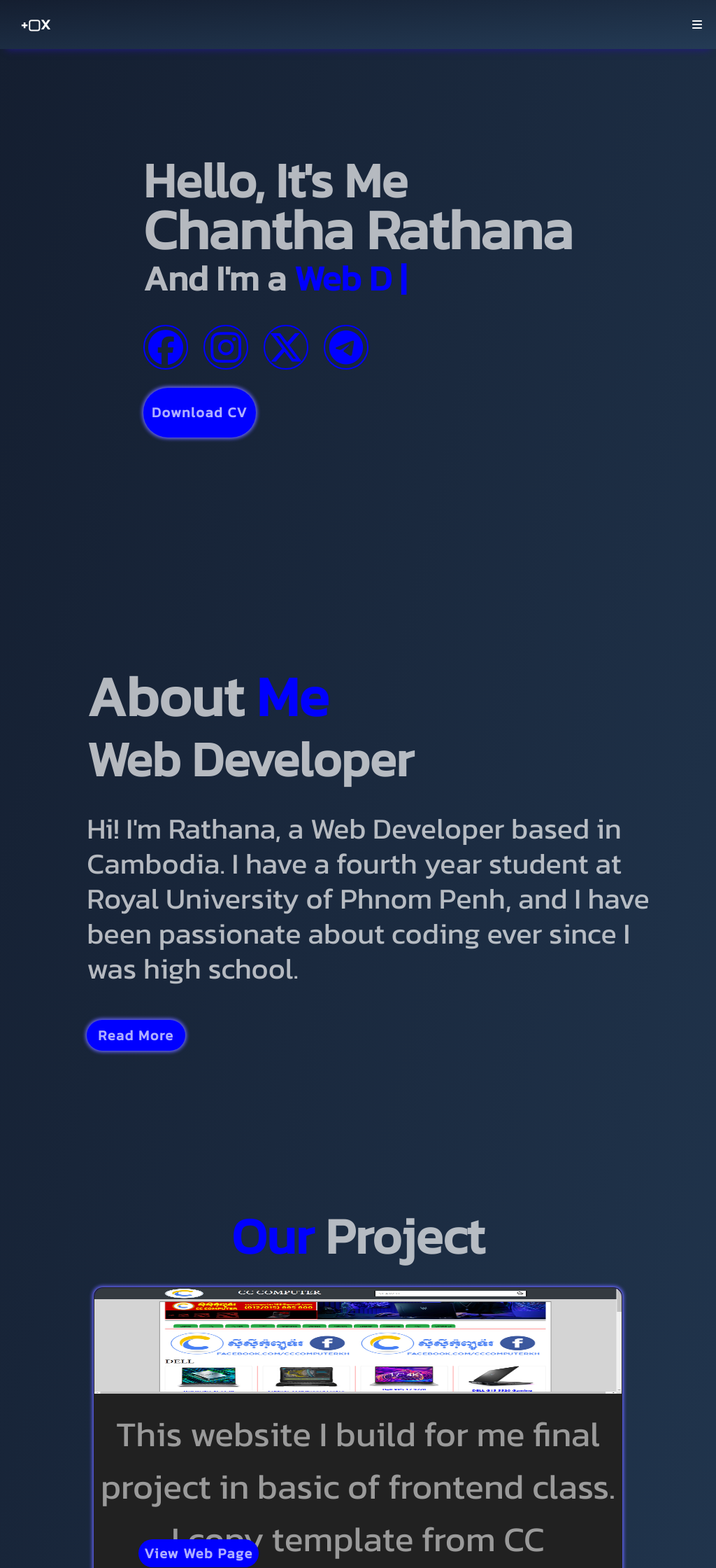
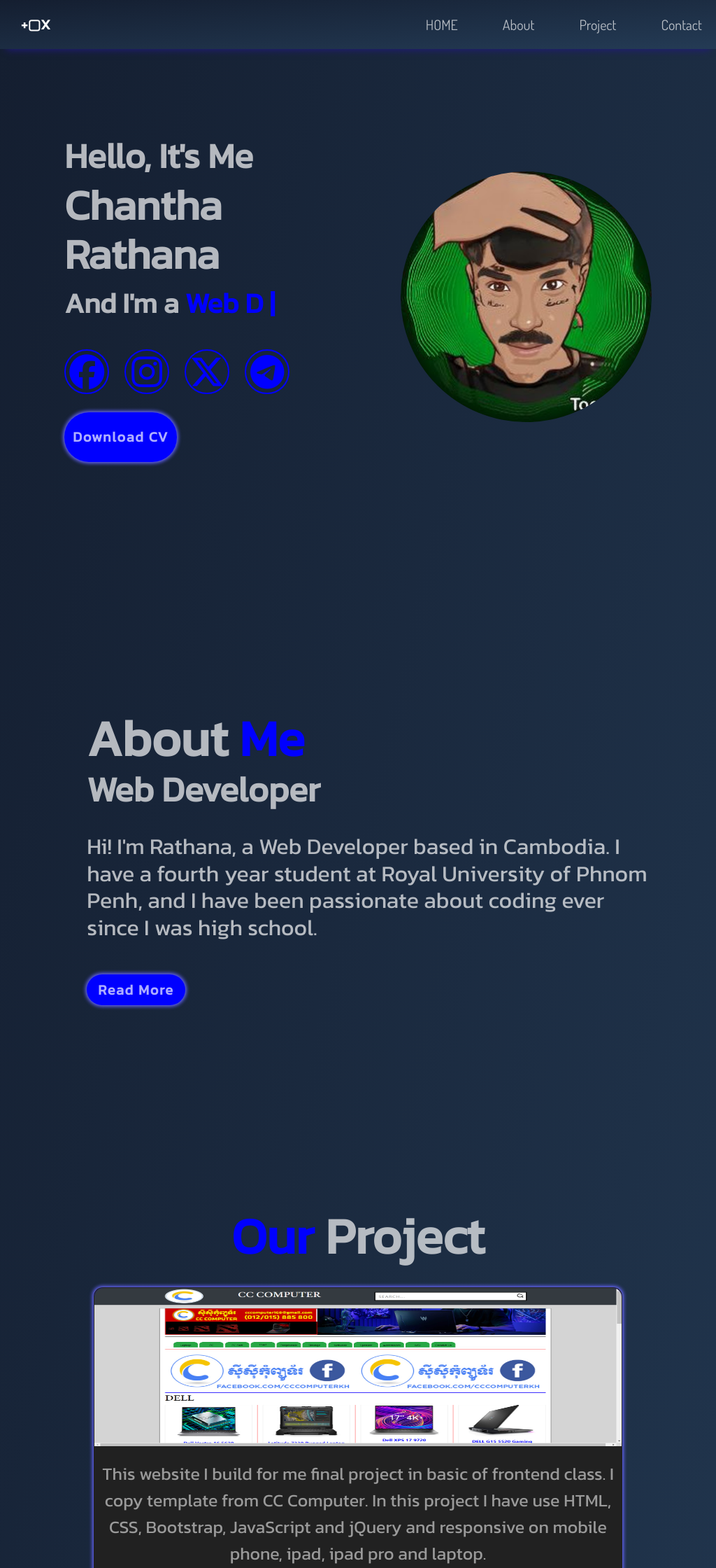
Before and after one commit to ZenTo26/Portfolio-Web, a Vue app: page / in a window 1024 px wide. Shown: the top 2240 px of the page at 70% size. Built offline with nearby package versions, Linux system fonts and the light colour scheme.

Commit message:
responsive 2

```diff
--- a/src/components/About.vue
+++ b/src/components/About.vue
@@ -5,7 +5,7 @@
     </div>
 
     <div class="about-content">
-      <h2 class="heading">About <span>Me</span></h2>
+      <h2 class="heading-about">About <span>Me</span></h2>
       <h3>Web Developer</h3>
       <p>
         Hi! I'm Rathana, a Web Developer based in Cambodia. I have a fourth year
@@ -39,7 +39,7 @@ export default {};
   margin-left: 60px;
   border-radius: 50%;
 }
-.heading {
+.heading-about {
   font-size: 4.5rem;
 }
 .about-content {
@@ -87,7 +87,7 @@ export default {};
   margin-left: 60px;
   border-radius: 50%;
 }
-.heading {
+.heading-about {
   font-size: 3rem;
 }
 .about-content {
@@ -96,7 +96,7 @@ export default {};
   line-height: 1.2;
 }
 .about-content p {
-  font-size: 1.6rem;
+  font-size: 1.7rem;
   margin: 2rem 0 3rem;
 }
 .btn-about {
@@ -115,10 +115,11 @@ export default {};
   box-shadow: none;
 }
 
+
 }
 /*ipad*/
 @media (min-width: 558px) and (max-width: 991px) {
-  #about {
+#about {
   /* height: 100vh; */
   /* margin-top: 100px; */
   display: flex;
@@ -133,8 +134,11 @@ export default {};
   margin-left: 60px;
   border-radius: 50%;
 }
-.heading {
-  font-size: 5rem;
+.heading-about {
+  font-size: 3rem;
+}
+.about-content h3{
+  font-size: 3.5rem;
 }
 .about-content {
   color: var(--main-color);
@@ -142,7 +146,7 @@ export default {};
   line-height: 1.2;
 }
 .about-content p {
-  font-size: 2.6rem;
+  font-size: 2rem;
   margin: 2rem 0 3rem;
 }
 .btn-about {
@@ -163,7 +167,7 @@ export default {};
 
 }
 /*ipad pro*/
-@media (min-width: 558px) and (max-width: 1199px) {
+@media (min-width: 992px) and (max-width: 1199px) {
 
 #about {
   /* height: 100vh; */
@@ -189,7 +193,7 @@ export default {};
   line-height: 1.2;
 }
 .about-content p {
-  font-size: 2.6rem;
+  font-size: 2rem;
   margin: 2rem 0 3rem;
 }
 .btn-about {
--- a/src/components/Home.vue
+++ b/src/components/Home.vue
@@ -335,20 +335,20 @@ section {
 }
 
 h3 {
-  font-size: 70px;
+  font-size: 50px;
   font-weight: 700;
 }
 h3:nth-of-type(2) {
-  font-size: 50px;
+  font-size: 40px;
 }
 span {
   color: blue;
 }
 .home-content h1 {
-  font-size: 80px;
+  font-size: 60px;
 }
 .home-image img {
-  display: none;
+  display: block;
 }
 .social-media a {
   display: inline-flex;
--- a/src/components/Navbar.vue
+++ b/src/components/Navbar.vue
@@ -152,7 +152,7 @@ export default {};
 }
 
 .menu {
-  display: none;
+  display: block;
   margin-right: 0px;
   font-size: 20px;
   font-family: "Dosis", sans-serif;
@@ -160,7 +160,7 @@ export default {};
   font-style: normal;
 }
 .menu-icon{
-  display: block;
+  display: none;
   color: #fff;
 }
 
--- a/src/components/Project.vue
+++ b/src/components/Project.vue
@@ -231,7 +231,7 @@ export default {
 }
 .main-card-res{
   max-width: 90%;
-  height: 40rem;
+  height:35rem;
   margin-top: 20px;
   margin-left: 5%;
 
@@ -296,7 +296,7 @@ export default {
 }
 .main-card-res{
   max-width: 90%;
-  height: 30rem;
+  height: 35rem;
   margin-top: 20px;
   margin-left: 5%;
 
@@ -320,7 +320,7 @@ export default {
 }
 .main-card-res .card-img {
   width: 100%;
-  height: 35%;
+  height: 45%;
   background: blue;
   border-radius: 0.8rem 0.8rem 0 0;
   overflow: hidden;
@@ -332,7 +332,7 @@ export default {
 .main-card-res .card p {
   margin-top: 20px;
   color: #ffffff8b;
-  font-size: 50px;
+  font-size: 25px;
 }
 
 .btn-project {
```
